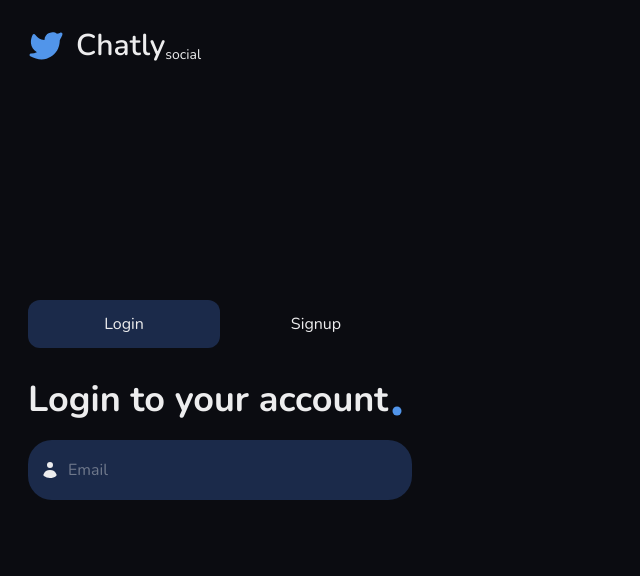
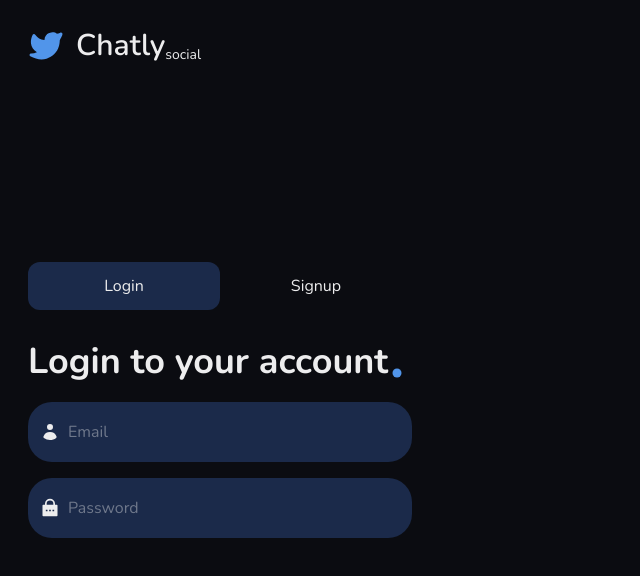
Before and after one commit to infsahitya/chatly-social, a React (Vite) app in the folder client/: page /login in a window 1280 px wide. Shown: the top 576 px of the page, without its empty margins (0-640 px from the left). Built offline with nearby package versions, Linux system fonts and the light colour scheme.

Commit message:
Custom Button Update

```diff
--- /dev/null
+++ b/client/src/@types/components/form/button.d.ts
@@ -0,0 +1,15 @@
+interface CustomUnstyledButtonProps {
+  category: 'unstyled';
+}
+
+interface CustomStyledButtonProps {
+  category: 'unstyled';
+  variant: 'filled' | 'outlined' | 'transparent';
+}
+
+interface CustomButtonProps
+  extends React.ComponentProps<'button'>,
+    CustomStyledButtonProps,
+    CustomUnstyledButtonProps {
+  label: string;
+}
--- /dev/null
+++ b/client/src/components/form/button/__button.tsx
@@ -0,0 +1,5 @@
+const __button = ({ label, ...props }: CustomButtonProps): JSX.Element => {
+  return <button {...props}>{label}</button>;
+};
+
+export default __button;
--- a/client/src/components/form/input/__input.tsx
+++ b/client/src/components/form/input/__input.tsx
@@ -1,4 +1,4 @@
-import { EmailInput, TextInput } from './modules';
+import { EmailInput, PasswordInput, TextInput } from './modules';
 
 const __input = ({ ...props }: CustomInputProps): JSX.Element => {
   switch (props.type) {
@@ -6,6 +6,8 @@ const __input = ({ ...props }: CustomInputProps): JSX.Element => {
       return <TextInput {...props} />;
     case 'email':
       return <EmailInput {...props} />;
+    case 'password':
+      return <PasswordInput {...props} />;
     default:
       return <TextInput {...props} />;
   }
--- a/client/src/components/form/input/modules/__emailInput.tsx
+++ b/client/src/components/form/input/modules/__emailInput.tsx
@@ -1,6 +1,11 @@
 import { useRef } from 'react';
 import { handleInputBlur, handleInputFocus } from '../handlers';
-import { InnerWrapper, InputIcon, ParentWrapper } from '../components';
+import {
+  InnerWrapper,
+  InputIcon,
+  InputLabel,
+  ParentWrapper,
+} from '../components';
 
 const __emailInput = ({ ...props }: CustomInputProps): JSX.Element => {
   const { icon, label, sx } = props;
@@ -12,13 +17,7 @@ const __emailInput = ({ ...props }: CustomInputProps): JSX.Element => {
     <ParentWrapper ref={wrapperRef} inputRef={inputRef} sx={sx}>
       <InputIcon icon={icon} />
       <InnerWrapper>
-        <label
-          ref={labelRef}
-          htmlFor={props.id}
-          className="relative translate-y-[50%] text-textGray text-opacity-40 text-[1rem] transition-all duration-300"
-        >
-          {label}
-        </label>
+        <InputLabel ref={labelRef} label={label} htmlFor={props.id} />
         <input
           {...props}
           type="email"
--- a/client/src/components/form/input/modules/__passwordInput.tsx
+++ b/client/src/components/form/input/modules/__passwordInput.tsx
@@ -0,0 +1,36 @@
+import { useRef } from 'react';
+import { handleInputBlur, handleInputFocus } from '../handlers';
+import {
+  InnerWrapper,
+  InputIcon,
+  InputLabel,
+  ParentWrapper,
+} from '../components';
+// import { HiMiniEyeSlash, HiMiniEye } from 'react-icons/hi2';
+
+const __passwordInput = ({ ...props }: CustomInputProps): JSX.Element => {
+  const { icon, label, sx } = props;
+  const wrapperRef = useRef<HTMLDivElement>(null!);
+  const labelRef = useRef<HTMLLabelElement>(null!);
+  const inputRef = useRef<HTMLInputElement>(null!);
+
+  return (
+    <ParentWrapper ref={wrapperRef} inputRef={inputRef} sx={sx}>
+      <InputIcon icon={icon} />
+      <InnerWrapper>
+        <InputLabel ref={labelRef} label={label} htmlFor={props.id} />
+        <input
+          {...props}
+          type="password"
+          ref={inputRef}
+          inputMode="text"
+          onFocus={() => handleInputFocus(labelRef, wrapperRef)}
+          onBlur={(e) => handleInputBlur(e, labelRef, wrapperRef)}
+          className="relative bg-transparent outline-none text-textGray w-full"
+        />
+      </InnerWrapper>
+    </ParentWrapper>
+  );
+};
+
+export default __passwordInput;
--- a/client/src/components/form/input/modules/index.ts
+++ b/client/src/components/form/input/modules/index.ts
@@ -1,4 +1,9 @@
 import __textInput from './__textInput';
 import __emailInput from './__emailInput';
+import __passwordInput from './__passwordInput';
 
-export { __textInput as TextInput, __emailInput as EmailInput };
+export {
+  __textInput as TextInput,
+  __emailInput as EmailInput,
+  __passwordInput as PasswordInput,
+};
--- a/client/src/containers/login/__login.tsx
+++ b/client/src/containers/login/__login.tsx
@@ -1,6 +1,7 @@
 import { GoDotFill } from 'react-icons/go';
 import { Input } from '../../components/form';
 import { HiMiniUser } from 'react-icons/hi2';
+import { RiLockPasswordFill } from 'react-icons/ri';
 
 const __login = (): JSX.Element => {
   return (
@@ -10,12 +11,21 @@ const __login = (): JSX.Element => {
         <GoDotFill className="text-primaryBlue text-lg inline align-bottom" />
       </h1>
 
+      <form className="relative w-full flex flex-col items-start justify-center gap-4">
         <Input
           type="email"
           label="Email"
           icon={<HiMiniUser />}
           sx={{ width: 'w-full' }}
         />
+
+        <Input
+          type="password"
+          label="Password"
+          icon={<RiLockPasswordFill />}
+          sx={{ width: 'w-full' }}
+        />
+      </form>
     </>
   );
 };
```
Lines whose indentation alone changed are shown as unchanged.
